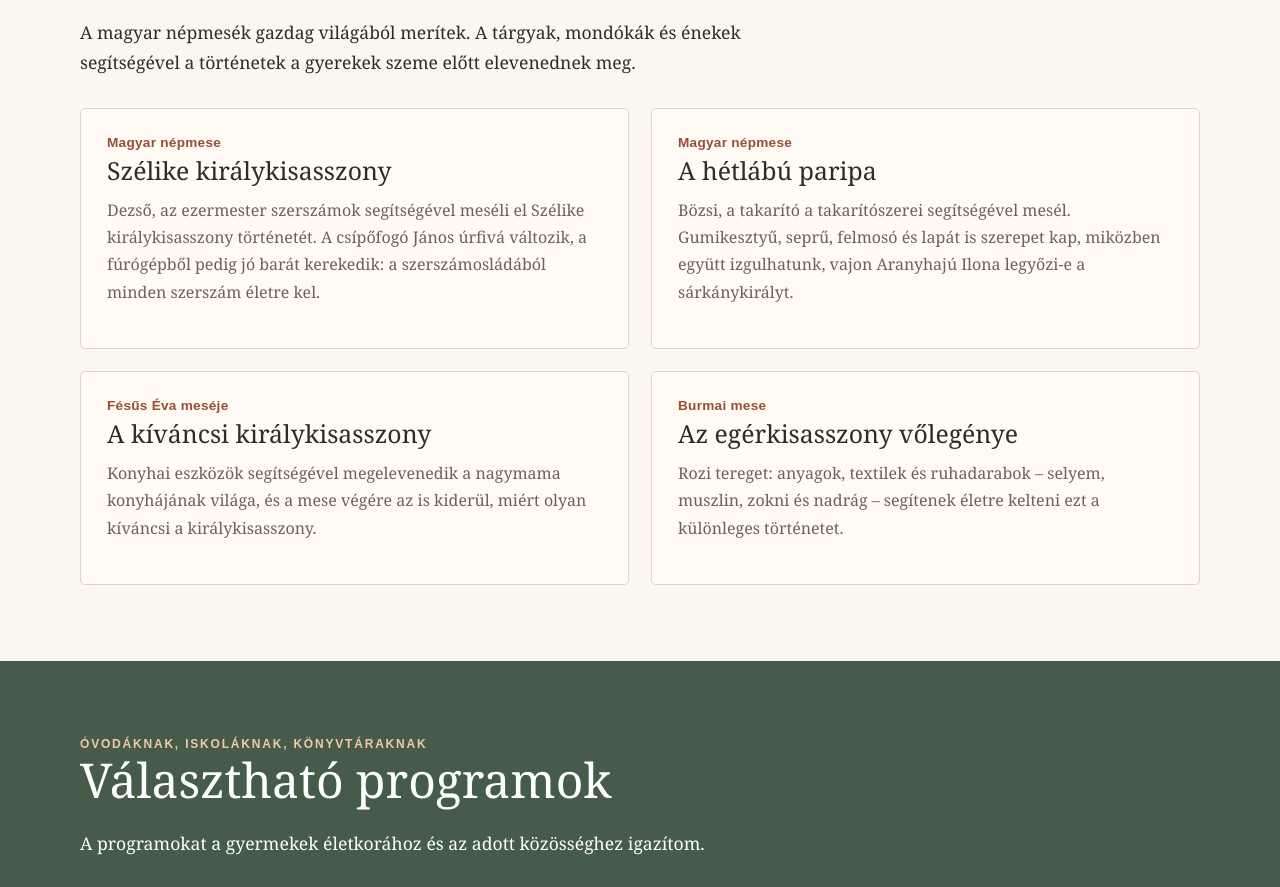
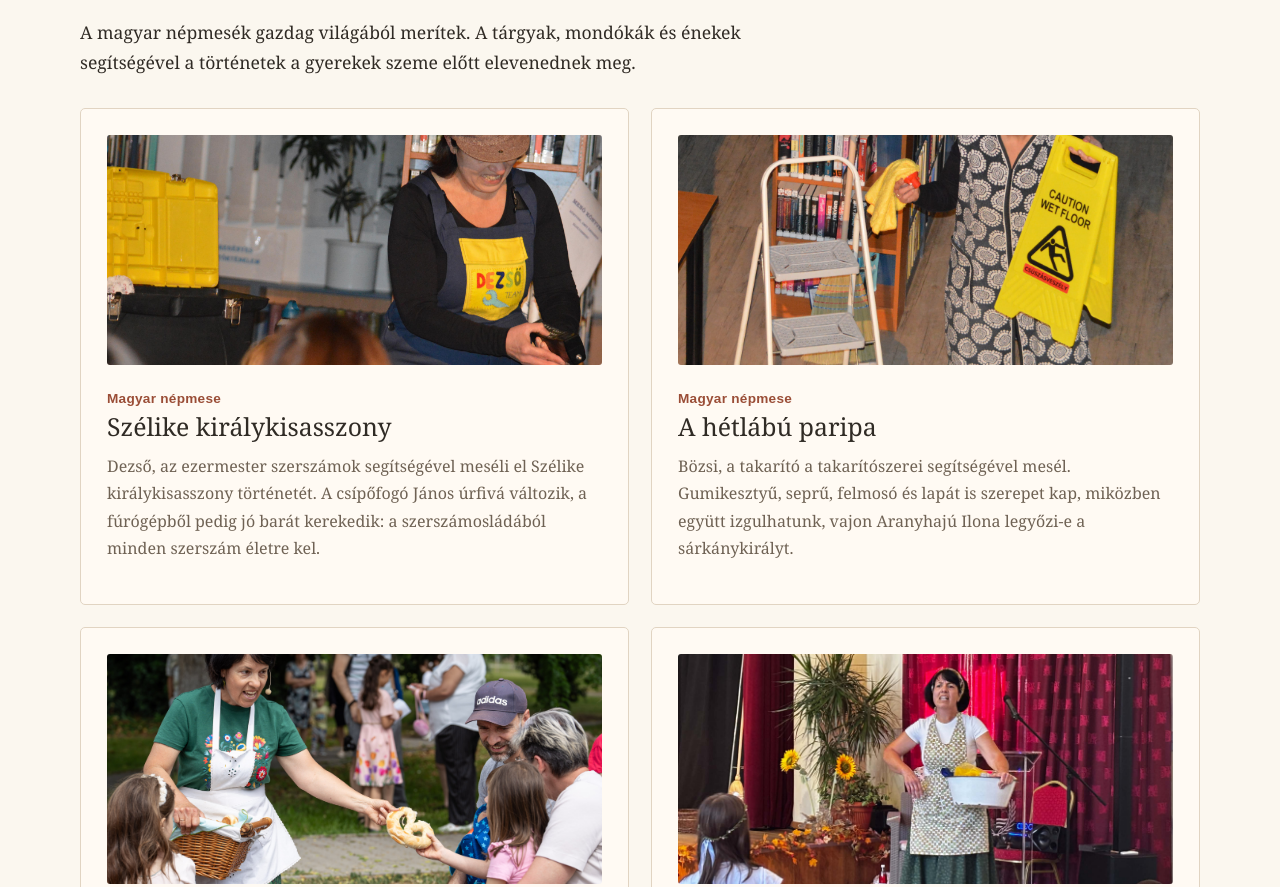
Before and after one commit to arnotipeter-sudo/meselotargyak.hu, a plain HTML site: page index.html in a window 1280 px wide. Shown: the part 1848-2735 px from the top of the page. Drawn offline with Linux system fonts and the light colour scheme.

Commit message:
Add story images to the Mesék section

```diff
--- a/index.html
+++ b/index.html
@@ -86,10 +86,10 @@ footer{padding:28px 0;text-align:center;background:#28392d;color:#f7efe2;font-si
 <section id="mesek"><div class="wrap"><div class="eyebrow">Történetek, amelyek életre kelnek</div><h2>Mesék</h2>
 <p class="section-intro">A magyar népmesék gazdag világából merítek. A tárgyak, mondókák és énekek segítségével a történetek a gyerekek szeme előtt elevenednek meg.</p>
 <div class="cards">
-<article class="card"><div class="meta">Magyar népmese</div><h3>Szélike királykisasszony</h3><p>Dezső, az ezermester szerszámok segítségével meséli el Szélike királykisasszony történetét. A csípőfogó János úrfivá változik, a fúrógépből pedig jó barát kerekedik: a szerszámosládából minden szerszám életre kel.</p></article>
-<article class="card"><div class="meta">Magyar népmese</div><h3>A hétlábú paripa</h3><p>Bözsi, a takarító a takarítószerei segítségével mesél. Gumikesztyű, seprű, felmosó és lapát is szerepet kap, miközben együtt izgulhatunk, vajon Aranyhajú Ilona legyőzi-e a sárkánykirályt.</p></article>
-<article class="card"><div class="meta">Fésűs Éva meséje</div><h3>A kíváncsi királykisasszony</h3><p>Konyhai eszközök segítségével megelevenedik a nagymama konyhájának világa, és a mese végére az is kiderül, miért olyan kíváncsi a királykisasszony.</p></article>
-<article class="card"><div class="meta">Burmai mese</div><h3>Az egérkisasszony vőlegénye</h3><p>Rozi tereget: anyagok, textilek és ruhadarabok – selyem, muszlin, zokni és nadrág – segítenek életre kelteni ezt a különleges történetet.</p></article>
+<article class="card"><img src="Dezs%C5%91.JPG" alt="Dezső, a szerszámokkal mesélő ezermester" loading="lazy"><div class="meta">Magyar népmese</div><h3>Szélike királykisasszony</h3><p>Dezső, az ezermester szerszámok segítségével meséli el Szélike királykisasszony történetét. A csípőfogó János úrfivá változik, a fúrógépből pedig jó barát kerekedik: a szerszámosládából minden szerszám életre kel.</p></article>
+<article class="card"><img src="B%C5%91zsi%20a%20takar%C3%ADt%C3%B3%201.JPG" alt="Bőzsi, a takarító tárgyanimációs meséje" loading="lazy"><div class="meta">Magyar népmese</div><h3>A hétlábú paripa</h3><p>Bözsi, a takarító a takarítószerei segítségével mesél. Gumikesztyű, seprű, felmosó és lapát is szerepet kap, miközben együtt izgulhatunk, vajon Aranyhajú Ilona legyőzi-e a sárkánykirályt.</p></article>
+<article class="card"><img src="K%C3%ADv%C3%A1ncsi%201.jpg" alt="A kíváncsi királykisasszony tárgyanimációs meséje" loading="lazy"><div class="meta">Fésűs Éva meséje</div><h3>A kíváncsi királykisasszony</h3><p>Konyhai eszközök segítségével megelevenedik a nagymama konyhájának világa, és a mese végére az is kiderül, miért olyan kíváncsi a királykisasszony.</p></article>
+<article class="card"><img src="Rozi%201.jpg" alt="Rozi teregetés közben, Az egérkisasszony vőlegénye meséhez" loading="lazy"><div class="meta">Burmai mese</div><h3>Az egérkisasszony vőlegénye</h3><p>Rozi tereget: anyagok, textilek és ruhadarabok – selyem, muszlin, zokni és nadrág – segítenek életre kelteni ezt a különleges történetet.</p></article>
 </div>
 </div></section>
 <section class="bg-green" id="programok"><div class="wrap"><div class="eyebrow">Óvodáknak, iskoláknak, könyvtáraknak</div><h2>Választható programok</h2>
```
